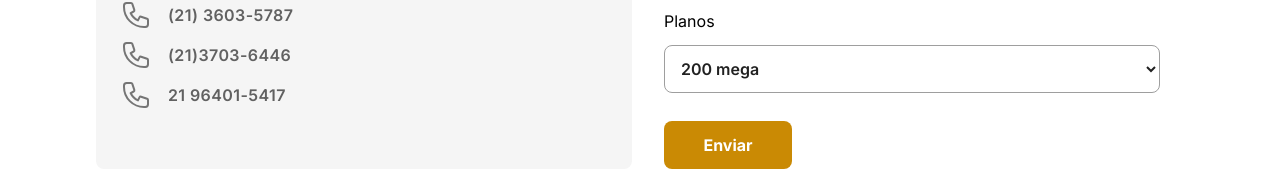
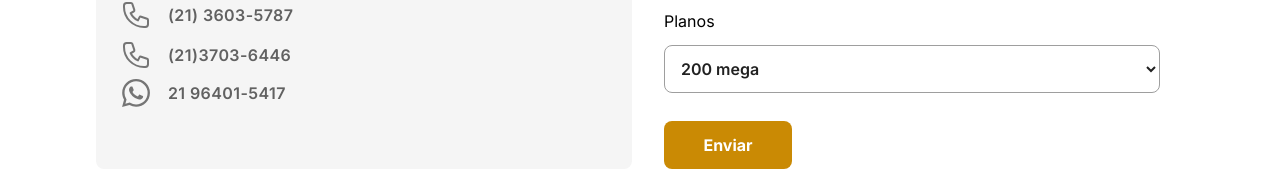
Before and after one commit to ewertho/rsa, a Next.js app: page / in a window 1280 px wide. Shown: the part 2727-2898 px from the top of the page. Built offline with nearby package versions, Linux system fonts and the light colour scheme.

Commit message:
atualizacao de simbolo e contato de telefone pra whatsapp

```diff
--- a/src/components/contato/Contato.tsx
+++ b/src/components/contato/Contato.tsx
@@ -120,27 +120,23 @@ const Contato = () => {
                     (21)3703-6446
                   </div>
                 </div>
-                <div className="flex items-center mt-2 text-gray-600 dark:text-gray-400">
+                <a
+                  href="https://wa.me/5521964015417"
+                  className="flex items-center mt-2 text-gray-600 dark:text-gray-400 hover:text-green-600 transition-colors"
+                  target="_blank"
+                  rel="noopener noreferrer"
+                >
                   <svg
-                    fill="none"
-                    stroke="currentColor"
-                    strokeLinecap="round"
-                    strokeLinejoin="round"
-                    strokeWidth="1.5"
                     viewBox="0 0 24 24"
-                    className="w-8 h-8 text-gray-500"
+                    className="w-8 h-7 text-gray-500"
+                    fill="currentColor"
                   >
-                    <path
-                      strokeLinecap="round"
-                      strokeLinejoin="round"
-                      strokeWidth="1.5"
-                      d="M3 5a2 2 0 012-2h3.28a1 1 0 01.948.684l1.498 4.493a1 1 0 01-.502 1.21l-2.257 1.13a11.042 11.042 0 005.516 5.516l1.13-2.257a1 1 0 011.21-.502l4.493 1.498a1 1 0 01.684.949V19a2 2 0 01-2 2h-1C9.716 21 3 14.284 3 6V5z"
-                    />
+                    <path d="M17.472 14.382c-.297-.149-1.758-.867-2.03-.967-.273-.099-.471-.148-.67.15-.197.297-.767.966-.94 1.164-.173.199-.347.223-.644.075-.297-.15-1.255-.463-2.39-1.475-.883-.788-1.48-1.761-1.653-2.059-.173-.297-.018-.458.13-.606.134-.133.298-.347.446-.52.149-.174.198-.298.298-.497.099-.198.05-.371-.025-.52-.075-.149-.669-1.612-.916-2.207-.242-.579-.487-.5-.669-.51-.173-.008-.371-.01-.57-.01-.198 0-.52.074-.792.372-.272.297-1.04 1.016-1.04 2.479 0 1.462 1.065 2.875 1.213 3.074.149.198 2.096 3.2 5.077 4.487.709.306 1.262.489 1.694.625.712.227 1.36.195 1.871.118.571-.085 1.758-.719 2.006-1.413.248-.694.248-1.289.173-1.413-.074-.124-.272-.198-.57-.347m-5.421 7.403h-.004a9.87 9.87 0 01-5.031-1.378l-.361-.214-3.741.982.998-3.648-.235-.374a9.86 9.86 0 01-1.51-5.26c.001-5.45 4.436-9.884 9.888-9.884 2.64 0 5.122 1.03 6.988 2.898a9.825 9.825 0 012.893 6.994c-.003 5.45-4.437 9.884-9.885 9.884m8.413-18.297A11.815 11.815 0 0012.05 0C5.495 0 .16 5.335.157 11.892c0 2.096.547 4.142 1.588 5.945L.057 24l6.305-1.654a11.882 11.882 0 005.683 1.448h.005c6.554 0 11.89-5.335 11.893-11.893a11.821 11.821 0 00-3.48-8.413z" />
                   </svg>
                   <div className="ml-4 text-md tracking-wide font-semibold w-40">
                     21 96401-5417
                   </div>
-                </div>
+                </a>
               </div>
 
               <form
```
